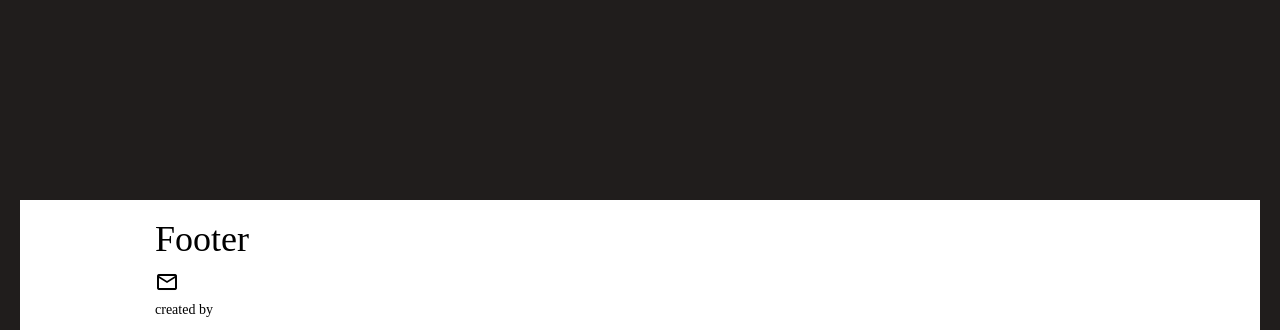
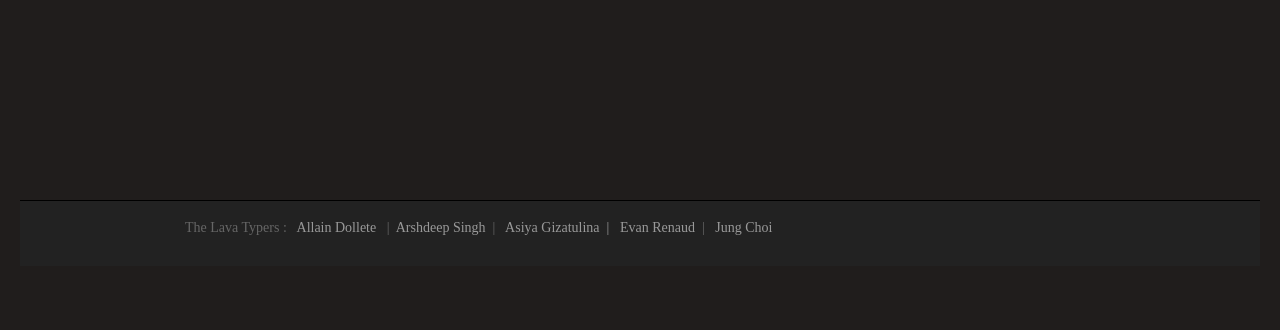
Before and after one commit to nyc-chipmunks-2016/typing-game, a Rails app: page / in a window 1280 px wide. Shown: the part 1852-2182 px from the top of the page. After the commit the page ends 2087 px from the top, so only its background shows below. Run offline with Rails 7, Linux system fonts and the light colour scheme; parts of the project's set-up code (start-up, migrations or seed data) failed here and were passed over; some libraries are stand-ins or nearby versions.

Commit message:
add a footer code

```diff
--- a/app/assets/stylesheets/application.css
+++ b/app/assets/stylesheets/application.css
@@ -5,6 +5,53 @@
   background-color: #201D1C;
   width:100%;
 }
+
+html, body {
+           height: 100%;
+       }
+       footer {
+           color: #666;
+           background: #222;
+           padding: 17px 0 18px 0;
+           border-top: 1px solid #000;
+       }
+       footer a {
+           color: #999;
+       }
+       footer a:hover {
+           color: #efefef;
+       }
+       .wrapper {
+           min-height: 100%;
+           height: auto !important;
+           height: 100%;
+           margin: 0 auto -63px;
+       }
+       .push {
+           height: 63px;
+       }
+       /* not required for sticky footer; just pushes hero down a bit */
+       .wrapper > .container {
+           padding-top: 60px;
+       }
+
+       /* responsive footer fix by Aalaap Ghag */
+       @media (max-width: 767px) {
+           body {
+               padding-right: 0px;
+               padding-left: 0px;
+           }
+
+           footer, .wrapper {
+               padding-left: 20px;
+               padding-right: 20px;
+           }
+       }
+
+       .container {
+           max-width: 940px;
+       }
+       /* end responsive footer fix */
 
 .edit-profile {
   background-color: lightgrey;
--- a/app/views/home/index.html.erb
+++ b/app/views/home/index.html.erb
@@ -36,28 +36,12 @@
       </p>
     </div>
   </div>
-<!-- <div class="parallax2">
-  <div id="section-3" class="parallax-section">
-    <div class="parallax-layer parallax-layer-base">
-      <div class="about-us">
-        <div data-150-bottom-center="transform: rotateY(-90deg); opacity: 0" data-150-center-center="transform: rotate(0); opacity: 1">
-          <img src="/Asset 3.png" alt="badge" >
-        </div>
-        <div data-100-bottom-center="transform: rotateY(-90deg); opacity: 0" data-100-center-center="transform: rotate(0); opacity: 1">
-          <img src="/Asset 3.png" alt="badge">
-        </div>
-        <div data-100-bottom-center="transform: rotateY(-90deg); opacity: 0" data-100-center-center="transform: rotate(0); opacity: 1">
-          <img src="/Asset 3.png" alt="badge">
-        </div>
-      </div>
-    </div>
-  </div>
-</div> -->
-  <footer class='footer' id="section-2">
-    <div class="container text-xs-center p-t-3">
-      <h1 class="h1-responsive">Footer</h1>
-      <i class="material-icons">mail_outline</i>
-      <p>created by</p>
+  <footer>
+    <div class="container">
+      <p>The Lava Typers : &nbsp; <a href="https://github.com/jdollete" rel="author"> Allain Dollete </a> &nbsp; |&nbsp; <a href="https://github.com/arsy209" rel="author"> Arshdeep Singh </a> &nbsp;| &nbsp; <a href="https://github.com/asyaasha" rel="author"> Asiya Gizatulina &nbsp;| &nbsp;
+        <a href="https://github.com/evanrenaud" rel="author"> Evan Renaud </a> &nbsp;| &nbsp;
+        <a href="https://github.com/mr-jungchoi" rel="author"> Jung Choi </a>&nbsp;
+      </p>
     </div>
   </footer>
 </div>
```
Also changed, not shown: 4 other files.
